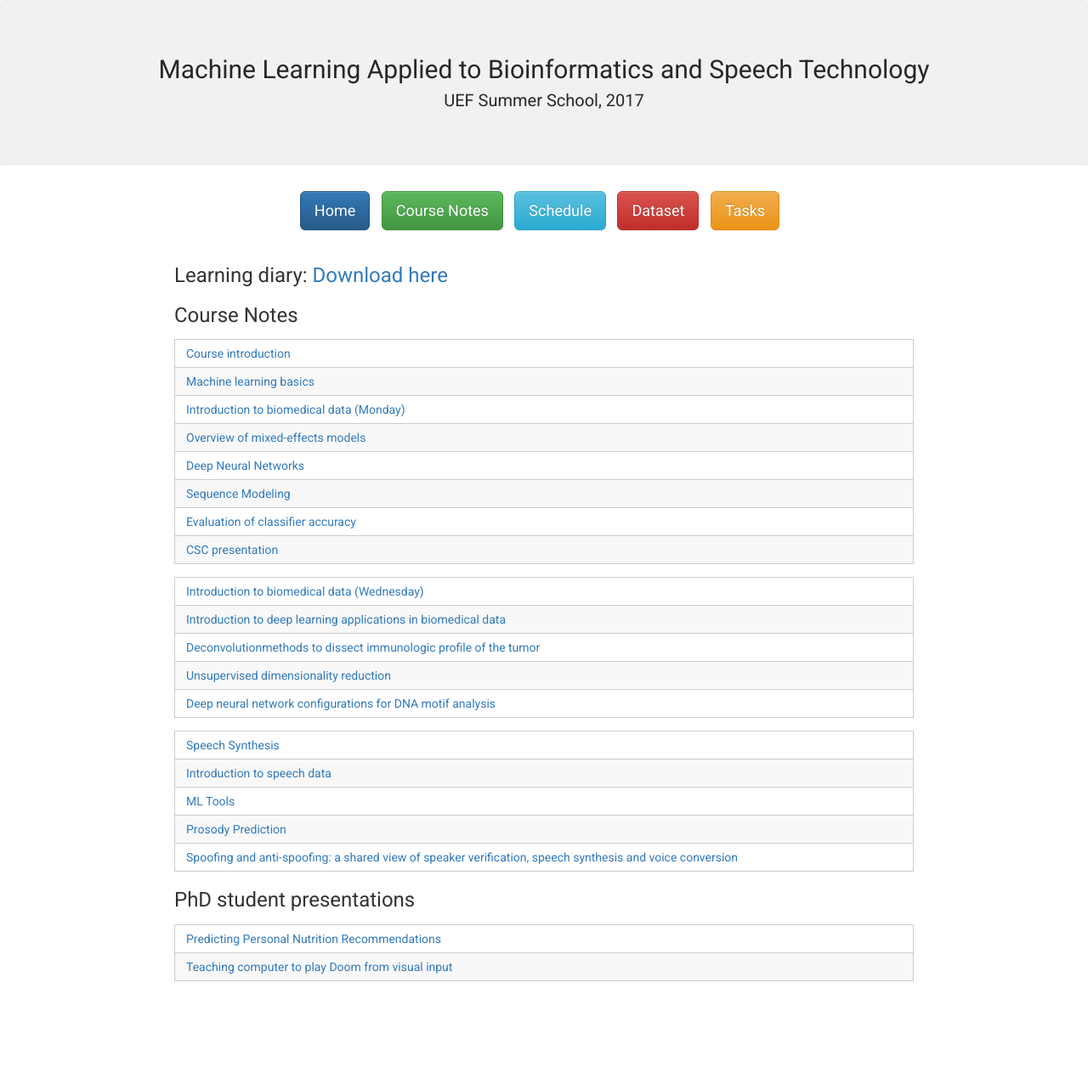
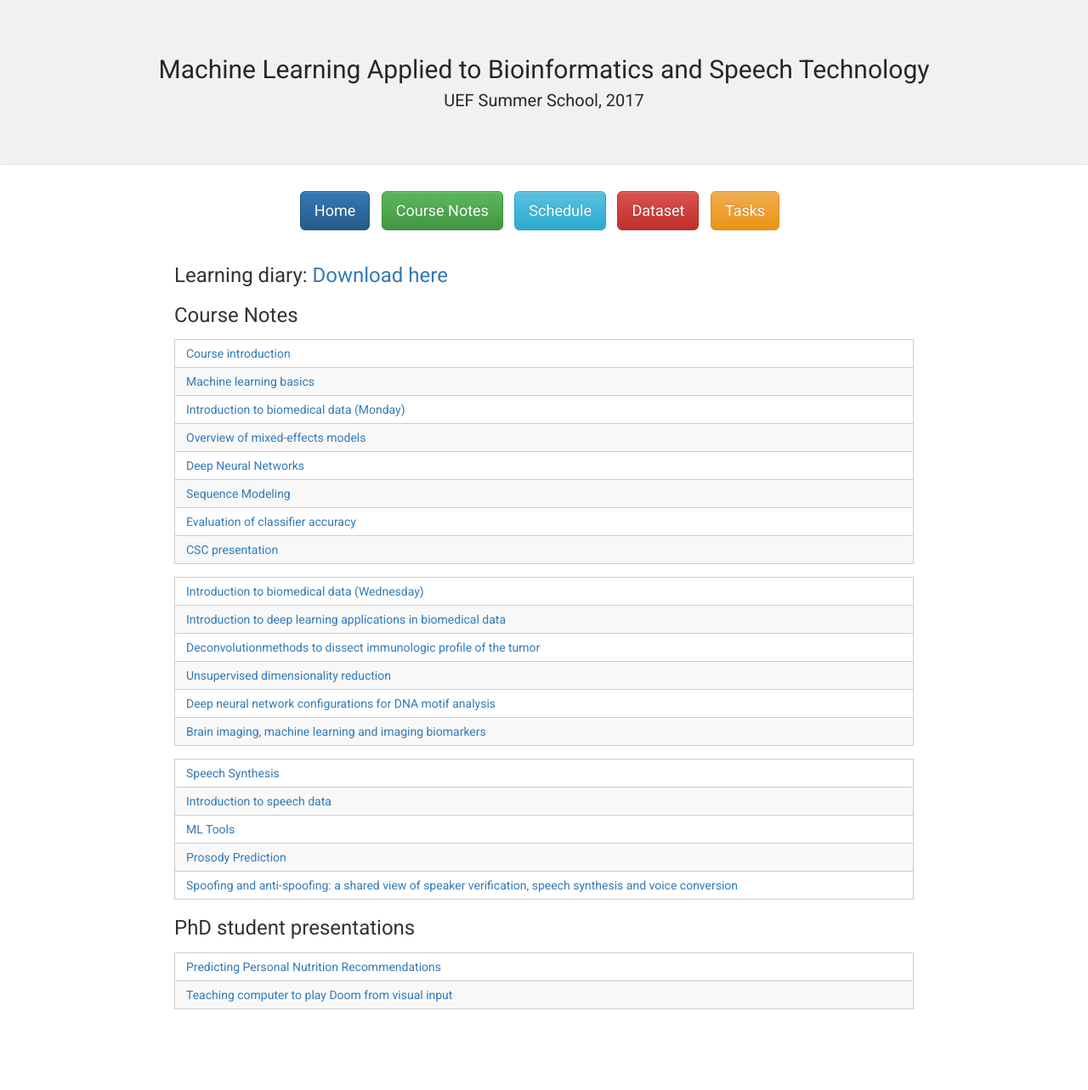
Before and after one commit to abrahamwoubie/Summer_School_RL, a Jekyll site: the page built from 35c163ca47986f8e1f5eec9d54238ad1229a7c92/course-notes.md, in a window 1280 px wide. Shown: the whole page at 85% size. Built offline with Jekyll 4.4.1, drawn with Linux system fonts in a browser that asks for light colours; nearby versions of some CDN libraries; before the commit the page ends 1250 px from its top, so only the background shows below that.

Commit message:
Added Tohka's Thursday slides

```diff
--- a/35c163ca47986f8e1f5eec9d54238ad1229a7c92/course-notes.md
+++ b/35c163ca47986f8e1f5eec9d54238ad1229a7c92/course-notes.md
@@ -25,6 +25,7 @@ title: Course Notes | MLABST'17
 | [Deconvolutionmethods to dissect immunologic profile of the tumor]({{ site.url }}{{ site.baseurl }}/content/petri_slides.pdf) |
 | [Unsupervised dimensionality reduction]({{ site.url }}{{ site.baseurl }}/content/mehtonen_slides.pdf) |
 | [Deep neural network configurations for DNA motif analysis]({{ site.url }}{{ site.baseurl }}/content/deep_dna_slides.pdf) |
+| [Brain imaging, machine learning and imaging biomarkers]({{ site.url }}{{ site.baseurl }}/content/tohka_uefss_brain_imaging_2017.pdf) |
 
 | --- |
 | [Speech Synthesis]({{ site.url }}{{ site.baseurl }}/content/speech_synthesis.pdf) |
```
Also changed, not shown: 1 other file.
